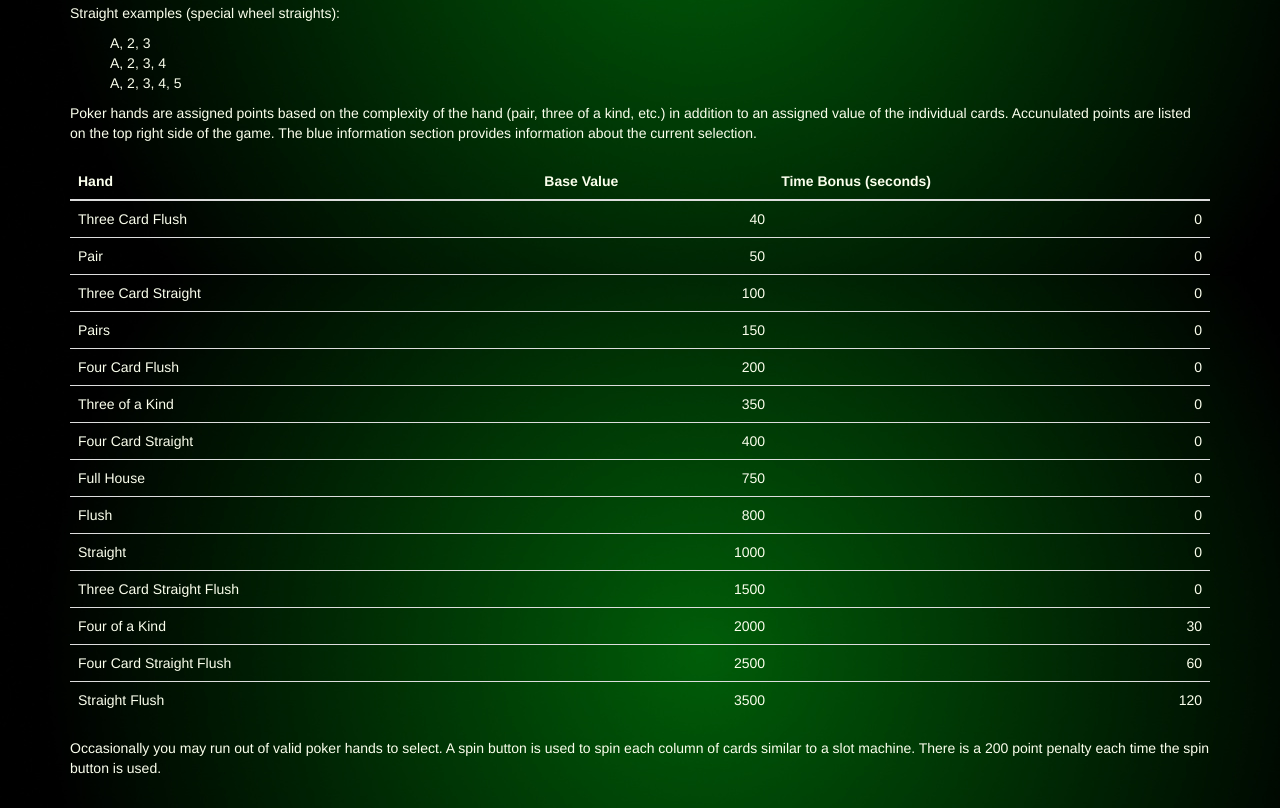
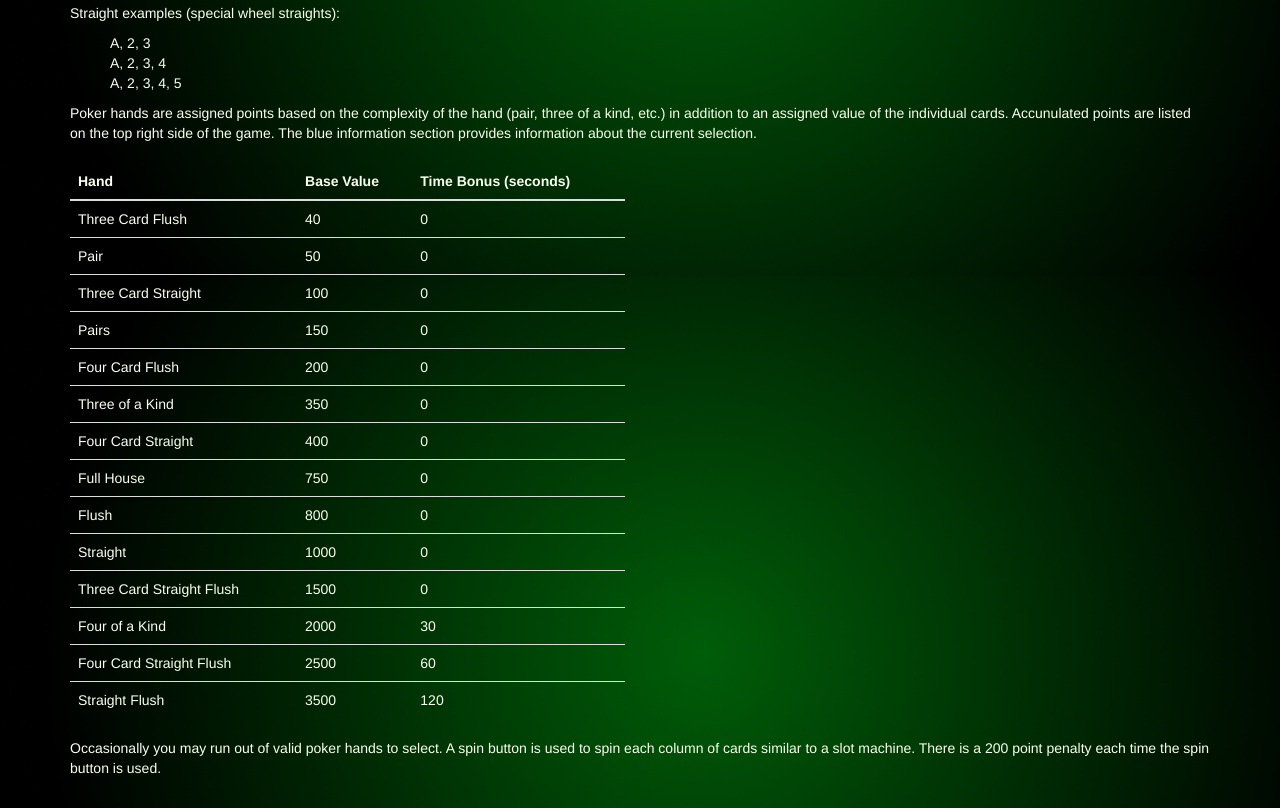
Before and after one commit to MrCsabaToth/DealORoundWebsite, a plain HTML site: page help.html in a window 1280 px wide. Shown: the part 492-1300 px from the top of the page. Drawn offline with nearby package versions, Linux system fonts and the light colour scheme.

Commit message:
Styling table

```diff
--- a/css/help.css
+++ b/css/help.css
@@ -14,10 +14,6 @@ td {
   padding: 5px;
 }
 
-.score {
-  text-align: right;
-}
-
 ul {
   list-style:none;
 }
--- a/help.html
+++ b/help.html
@@ -124,27 +124,27 @@
       </div>
 
       <div class="row">
-        <div class="col-md-12">
+        <div class="col-md-6">
           <p>
             <table class="table">
               <thead>
                 <tr><th>Hand</th><th>Base Value</th><th>Time Bonus (seconds)</th></tr>
               </thead>
               <tbody>
-                <tr><td>Three Card Flush</td><td class="score">40</td><td class="score">0</td></tr>
-                <tr><td>Pair</td><td class="score">50</td><td class="score">0</td></tr>
-                <tr><td>Three Card Straight</td><td class="score">100</td><td class="score">0</td></tr>
-                <tr><td>Pairs</td><td class="score">150</td><td class="score">0</td></tr>
-                <tr><td>Four Card Flush</td><td class="score">200</td><td class="score">0</td></tr>
-                <tr><td>Three of a Kind</td><td class="score">350</td><td class="score">0</td></tr>
-                <tr><td>Four Card Straight</td><td class="score">400</td><td class="score">0</td></tr>
-                <tr><td>Full House</td><td class="score">750</td><td class="score">0</td></tr>
-                <tr><td>Flush</td><td class="score">800</td><td class="score">0</td></tr>
-                <tr><td>Straight</td><td class="score">1000</td><td class="score">0</td></tr>
-                <tr><td>Three Card Straight Flush</td><td class="score">1500</td><td class="score">0</td></tr>
-                <tr><td>Four of a Kind</td><td class="score">2000</td><td class="score">30</td></tr>
-                <tr><td>Four Card Straight Flush</td><td class="score">2500</td><td class="score">60</td></tr>
-                <tr><td>Straight Flush</td><td class="score">3500</td><td class="score">120</td></tr>
+                <tr><td>Three Card Flush</td><td>40</td><td>0</td></tr>
+                <tr><td>Pair</td><td>50</td><td>0</td></tr>
+                <tr><td>Three Card Straight</td><td>100</td><td>0</td></tr>
+                <tr><td>Pairs</td><td>150</td><td>0</td></tr>
+                <tr><td>Four Card Flush</td><td>200</td><td>0</td></tr>
+                <tr><td>Three of a Kind</td><td>350</td><td>0</td></tr>
+                <tr><td>Four Card Straight</td><td>400</td><td>0</td></tr>
+                <tr><td>Full House</td><td>750</td><td>0</td></tr>
+                <tr><td>Flush</td><td>800</td><td>0</td></tr>
+                <tr><td>Straight</td><td>1000</td><td>0</td></tr>
+                <tr><td>Three Card Straight Flush</td><td>1500</td><td>0</td></tr>
+                <tr><td>Four of a Kind</td><td>2000</td><td>30</td></tr>
+                <tr><td>Four Card Straight Flush</td><td>2500</td><td>60</td></tr>
+                <tr><td>Straight Flush</td><td>3500</td><td>120</td></tr>
               </tbody>
             </table>
           </p>
```
